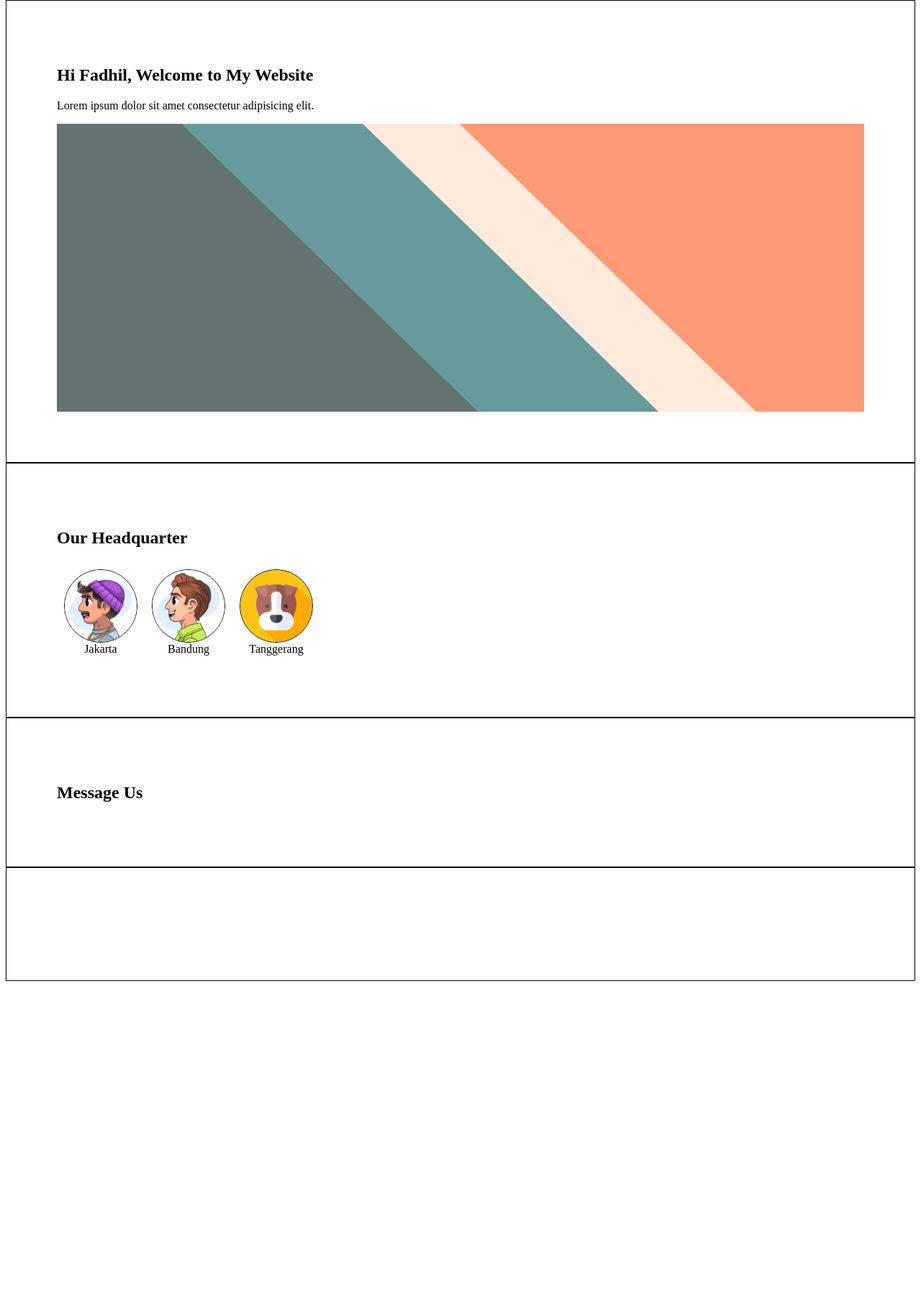
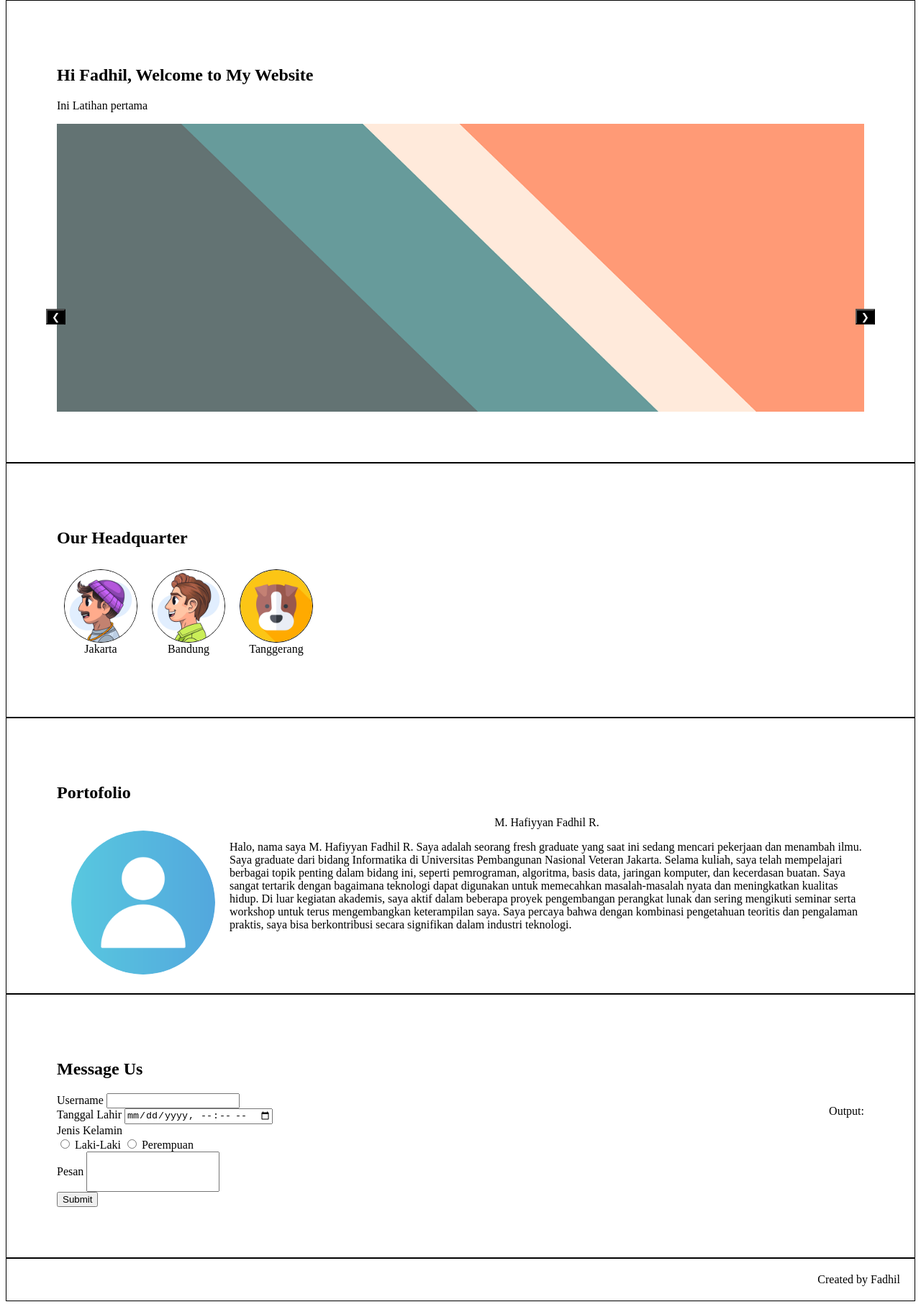
Before and after one commit to revou-fundamental-course/14-oct-24-FadhilRiezthia, a plain HTML site: page index.html in a window 1280 px wide. Shown: the part 120-1936 px from the top of the page at 72% size. Before the commit the page ends 1491 px from the top, so only its background shows below. Drawn offline with Linux system fonts and the light colour scheme.

Commit message:
portofolio,form, and banner slide

```diff
--- a/index.html
+++ b/index.html
@@ -28,9 +28,20 @@
             </header>
 
             <article>
-                <p>Lorem ipsum dolor sit amet consectetur adipisicing elit.</p>
+                <p>Ini Latihan pertama </p>
 
-                <div class="photo-banner"></div>
+                <div class="photo-banner slide">
+                    <div class="banner1"></div>
+                </div>
+                <div class="photo-banner slide">
+                    <div class="banner2"></div>
+                </div>
+                <div class="photo-banner slide">
+                    <div class="banner3"></div>
+                </div>
+
+                <button class="button left black" onclick="plusDivs(-1)">&#10094;</button>
+                <button class="button right black" onclick="plusDivs(1)">&#10095;</button>
 
             </article>
         </section>
@@ -47,13 +58,28 @@
                         <div class="text-below-img">Jakarta</div>
                     </div>
                     <div class="column">
-                        <img src="assets/profile2.jpg" alt="profile1" style="height: 100px; width: 100px; background-size: cover; border-radius: 50%; border: 1px solid; float: right;">
+                        <img src="assets/profile2.jpg" alt="profile1" style="height: 100px; width: 100px; background-size: cover; border-radius: 50%; border: 1px solid; float: left;">
                         <div class="text-below-img">Bandung</div>
                     </div>
                     <div class="column">
-                        <img src="assets/profile3.png" alt="profile1" style="height: 100px; width: 100px; background-size: cover; border-radius: 50%; border: 1px solid; float: right;">
+                        <img src="assets/profile3.png" alt="profile1" style="height: 100px; width: 100px; background-size: cover; border-radius: 50%; border: 1px solid; float: left;">
                         <div class="text-below-img">Tanggerang</div>
                     </div>
+                </div>
+            </article>
+        </section>
+
+        <section id="section-portofolio">
+            <header>
+                <h1>Portofolio</h1>
+            </header>
+            <article>
+                <div class="portofolio-explain">
+                    <div>
+                        <img src="assets/portofolio.png" alt="portofolio" class="portofolio" style="height: 200px; width: 200px; background-size: cover; border-radius: 50%; padding: 20px; float: left;">
+                        <div class="text-below-img">M. Hafiyyan Fadhil R.</div>
+                    </div>
+                    <p style="display: flex;">Halo, nama saya M. Hafiyyan Fadhil R. Saya adalah seorang fresh graduate yang saat ini sedang mencari pekerjaan dan menambah ilmu. Saya graduate dari bidang Informatika di Universitas Pembangunan Nasional Veteran Jakarta. Selama kuliah, saya telah mempelajari berbagai topik penting dalam bidang ini, seperti pemrograman, algoritma, basis data, jaringan komputer, dan kecerdasan buatan. Saya sangat tertarik dengan bagaimana teknologi dapat digunakan untuk memecahkan masalah-masalah nyata dan meningkatkan kualitas hidup. Di luar kegiatan akademis, saya aktif dalam beberapa proyek pengembangan perangkat lunak dan sering mengikuti seminar serta workshop untuk terus mengembangkan keterampilan saya. Saya percaya bahwa dengan kombinasi pengetahuan teoritis dan pengalaman praktis, saya bisa berkontribusi secara signifikan dalam industri teknologi.</p>
                 </div>
             </article>
         </section>
@@ -62,13 +88,50 @@
             <header>
                 <h1>Message Us</h1>
             </header>
+
+            <div class="message-container">
+                <form>
+                    <div class="form-input">
+                        <div>
+                            <label for="input-username">Username</label>
+                            <input id="input-username" type="text" >
+                        </div>
+                        <div>
+                            <label for="datetime-local">Tanggal Lahir</label>
+                            <input id="date-birth" type="datetime-local" >
+                        </div>
+                        <div>
+                            <label for="jenis-kelamin">Jenis Kelamin</label>
+                            <div id="gender-choice">
+                                <input id="laki-laki" type="radio" value="laki-laki" name="gender">
+                                <label for="laki-laki">Laki-Laki</label>
+                                <input type="radio" id="perempuan" value="perempuan" name="gender">
+                                <label for="perempuan">Perempuan</label>
+                            </div>
+                        </div>
+                        <div>
+                            <label for="message">Pesan</label>
+                            <input id = "message" type="text">
+                        </div>
+                    </div>
+
+                    <button type="button" onclick="validateForm()">Submit</button>
+
+                </form>
+
+                <div>
+                    <p>Output: <span id="output"></span> </p>
+                </div>
+
+            </div>
         </section>
 
-        <section id="section-portofolio">
-            <p></p>
-        </section>
+
     </main>
 
-    <footer></footer>
+    <footer>Created by Fadhil</footer>
+
+    <script src="jss/script.js"></script>
+
 </body>
 </html>
--- /dev/null
+++ b/jss/script.js
@@ -0,0 +1,60 @@
+
+
+function validateForm() {
+    let inputUsername = document.getElementById('input-username').value;
+    var inputDate = document.getElementById('date-birth').value;
+    //let inputlakilaki = document.getElementById('laki-laki').value;
+    //let inputperempuan = document.getElementById('perempuan').value;
+    let gender;
+    let inputmessage = document.getElementById('message').value;
+
+    if (document.getElementById('laki-laki').checked){
+        gender = document.getElementById('laki-laki').value;
+    } else if (document.getElementById('perempuan').checked){
+        gender = document.getElementById('perempuan').value;
+    }
+
+    if (inputUsername == ''){
+        alert ('Input kosong');
+    }else if (inputDate == ''){
+        alert ('Input kosong');
+    }else if(gender == ''){
+        alert ('Input kosong');
+    }else if(inputmessage == ''){
+        alert ('Input kosong');
+    }
+    else{
+        document.getElementById('input-username');
+        document.getElementById('datetime-local');
+        document.getElementById('jenis-kelamin')
+        document.getElementById('output').innerHTML =
+        '<p>Username:(' + inputUsername + ')' +
+        '<p>Tanggal lahir:(' + inputDate + ')' +
+        '<p>Jenis kelamin:(' + gender + ')' +
+        '<p>Pesan:(' + inputmessage + ')';
+        console.log(inputUsername);
+        console.log(inputDate);
+        console.log(gender);
+        console.log(inputmessage);
+    }
+
+
+}
+
+let indexSlide = 1;
+showDivs(indexSlide);
+
+function plusDivs(n) {
+    showDivs(indexSlide += n);
+  }
+
+  function showDivs(n) {
+    var i;
+    var x = document.getElementsByClassName("slide");
+    if (n > x.length) {indexSlide = 1}
+    if (n < 1) {indexSlide = x.length}
+    for (i = 0; i < x.length; i++) {
+       x[i].style.display = "none";
+    }
+    x[indexSlide-1].style.display = "block";
+}
--- a/styles.css
+++ b/styles.css
@@ -16,11 +16,73 @@
 }
 
 .photo-banner{
-    min-height: 400px;
-    min-width: 800px;
+    height: auto;
+    width: auto;
+    background-size: cover;
+    background-position: center;
+}
+
+.slide {
+    display:none;
+}
+
+.banner1{
+    max-height: 400px;
+    height: 400px;
+    min-height: 100px;
+    min-width: 200px;
+    width: auto;
     background-image: url(assets/banner1.png);
     background-size: cover;
     background-position: center;
+}
+
+.banner2{
+    max-height: 400px;
+    height: 400px;
+    min-height: 100px;
+    min-width: 200px;
+    width: auto;
+    background-image: url(assets/banner2.jpg);
+    background-size: cover;
+    background-position: center;
+}
+
+.banner3{
+    max-height: 400px;
+    height: 400px;
+    min-height: 100px;
+    min-width: 200px;
+    width: auto;
+    background-image: url(assets/banner3.png);
+    background-size: cover;
+    background-position: center;
+}
+
+.left{
+    position:absolute;
+    top:70%;
+    left:5%;
+    transform:translate(0%,-50%)
+    ;-ms-transform:translate(-0%,-50%)
+}
+
+.right{
+    position:absolute;
+    top:70%;
+    right:5%;
+    transform:translate(0%,-50%)
+    ;-ms-transform:translate(0%,-50%)
+}
+
+.black,.black:hover{
+    color:#fff!important;
+    background-color:#000!important
+}
+
+.button:hover{
+    color:#000!important;
+    background-color:#ccc!important
 }
 
 .profile-image{
@@ -39,9 +101,37 @@
     text-align: center;
 }
 
+.portofolio-explain{
+
+}
+
+.message-container{
+    display: flex;
+    align-items: flex-start;
+    justify-content: space-between;
+    padding: auto;
+}
+
+#output{
+    margin: 0px;
+}
+
+#message{
+    height:50px;
+}
+
+.form-input{
+    display: flex;
+    flex-direction: column;
+}
+
 section  {
     border: 1px solid;
     padding: 70px;
+}
+
+article{
+    padding: auto;
 }
 
 nav {
@@ -55,3 +145,45 @@ nav>a {
     text-decoration: none;
     color: black;
 }
+
+footer{
+    display: flex;
+    flex-direction: row-reverse;
+    padding: 20px;
+    border: 1px solid;
+}
+
+@media only screen and (max-width: 480px){
+    .main-header {
+        flex-direction: column;
+    }
+    .banner1{
+        max-height: 400px;
+        height: auto;
+        min-height: 100px;
+        min-width: 200px;
+        width: auto;
+    }
+
+    .banner2{
+        max-height: 400px;
+        height: auto;
+        min-height: 100px;
+        min-width: 200px;
+        width: auto;
+    }
+
+    .banner3{
+        max-height: 400px;
+        height: auto;
+        min-height: 100px;
+        min-width: 200px;
+        width: auto;
+    }
+    .profile-image{
+        flex-direction: column;
+    }
+    .message-container{
+        flex-direction: column;
+    }
+}
```
Also changed, not shown: assets/portofolio.png (added), script.js (deleted).
